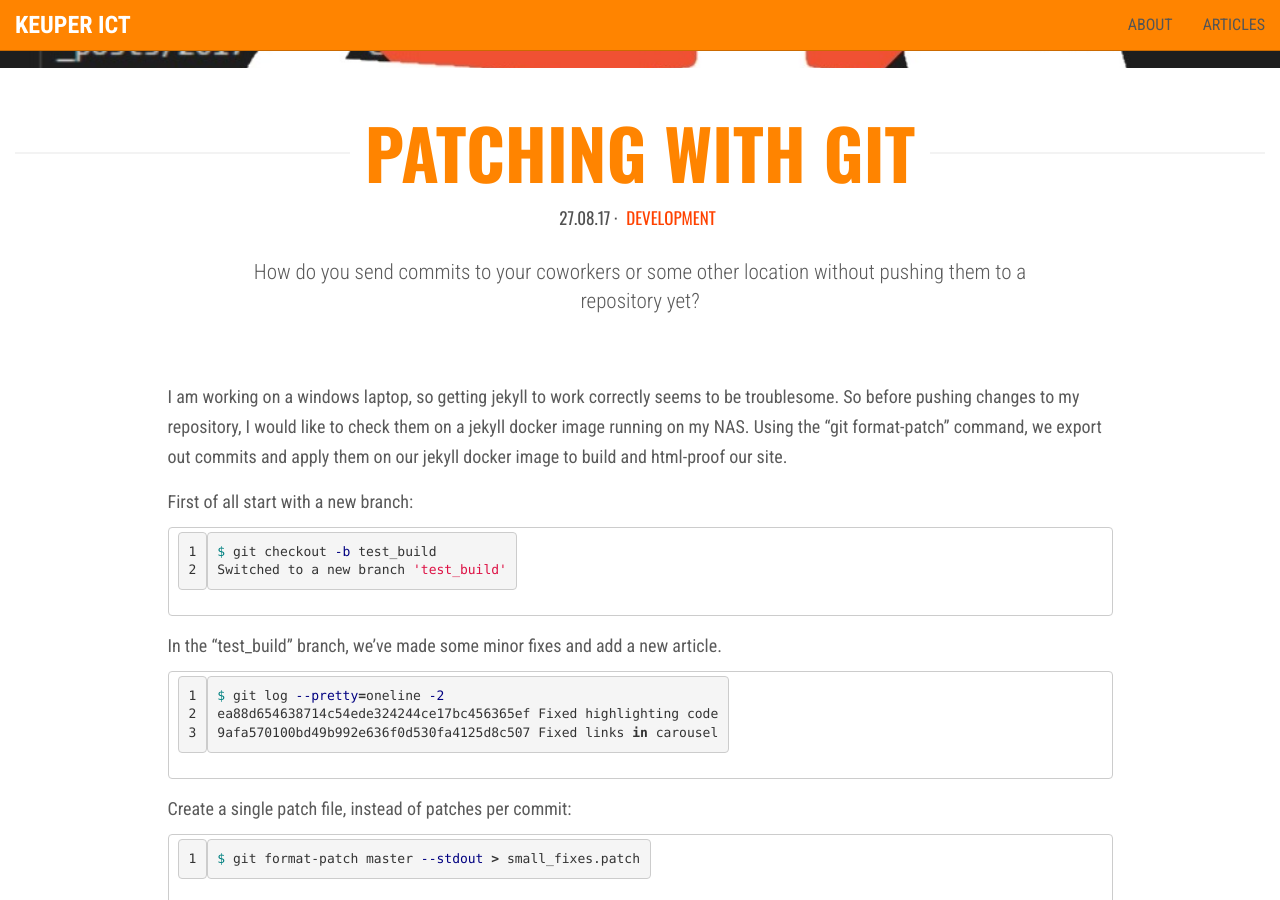
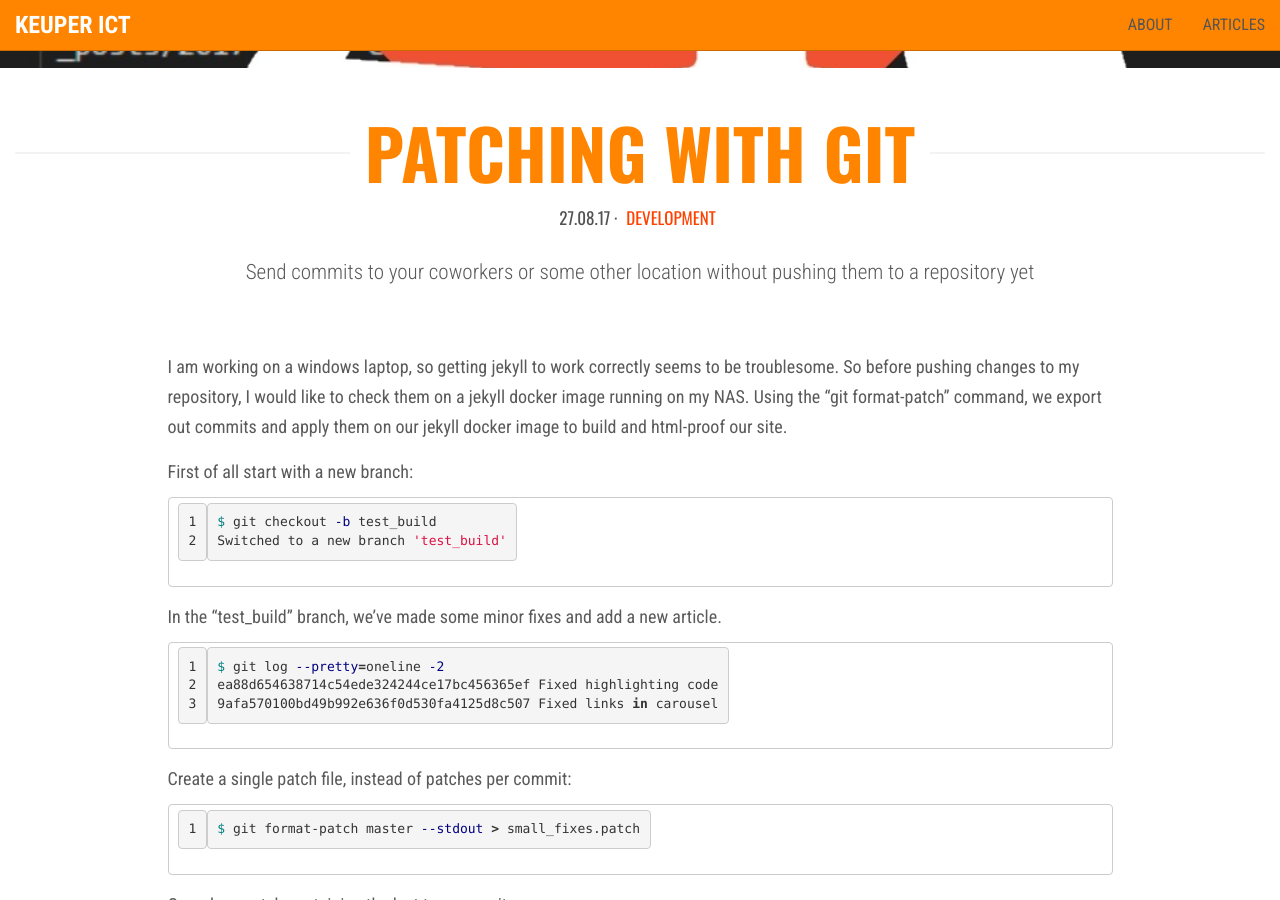
Before and after one commit to jkeuper/jkeuper.github.io, a Jekyll site: the page built from _posts/2017-08-27-patching-with-git.md, in a window 1280 px wide and 900 px high, scrolled down 483 px. Built offline with Jekyll 4.4.1, drawn with Linux system fonts in a browser that asks for light colours; nearby versions of some CDN libraries.

Commit message:
Shortened lead text.

```diff
--- a/_posts/2017-08-27-patching-with-git.md
+++ b/_posts/2017-08-27-patching-with-git.md
@@ -5,7 +5,7 @@ date: 2017-08-27 22:50
 categories: development
 tags: git learn
 featured_image: '/images/posts/git.jpg'
-lead_text: 'How do you send commits to your coworkers or some other location without pushing them to a repository yet?'
+lead_text: 'Send commits to your coworkers or some other location without pushing them to a repository yet'
 ---
 
 I am working on a windows laptop, so getting jekyll to work correctly seems to be troublesome. So before pushing changes to my repository, I would like to check them on a jekyll docker image running on my NAS. Using the "git format-patch" command, we export out commits and apply them on our jekyll docker image to build and html-proof our site.
```
